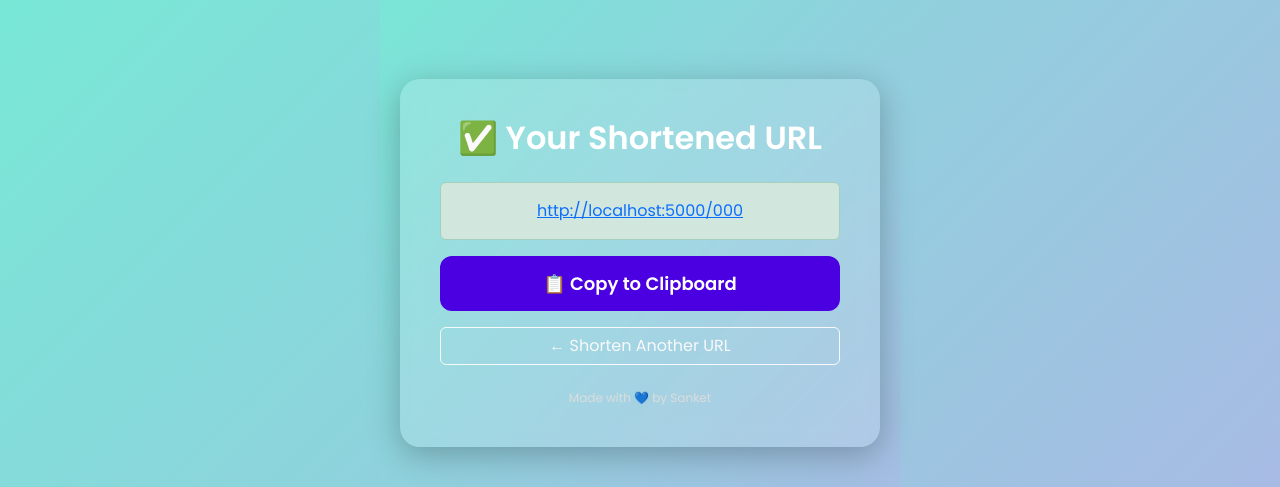
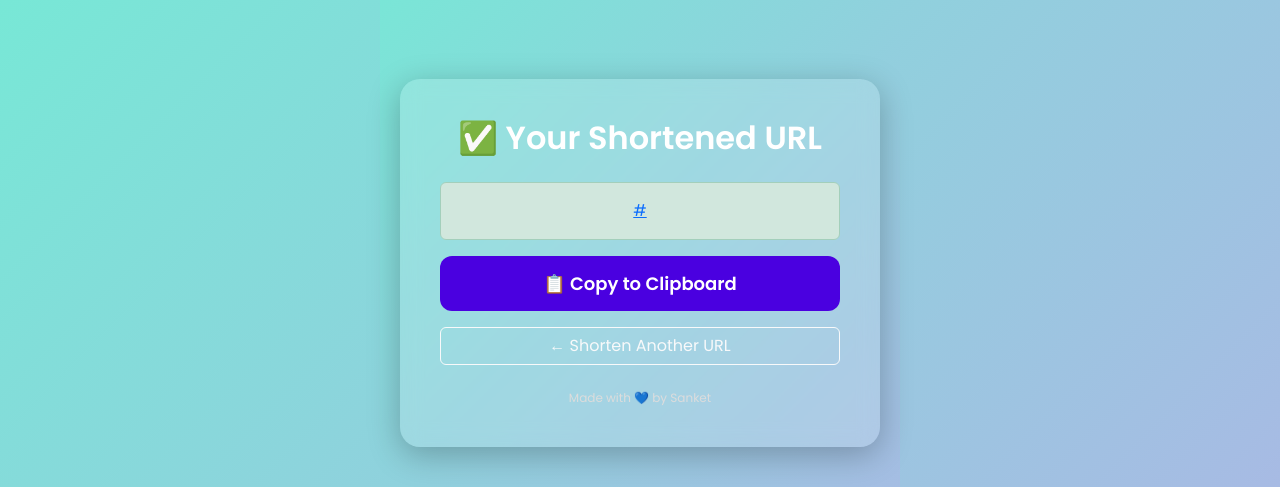
Before and after one commit to san7499/url_shortner, a Flask app: template templates/short_url.html in a window 1280 px wide. Shown: the part 137-624 px from the top of the page. Run offline with Flask 3, Linux system fonts and the light colour scheme; the template is opened without the code that fills it: most values are stand-ins (such as "Sample title", 1, 10 or a date in 2020).

Commit message:
Update short_url.html

```diff
--- a/templates/short_url.html
+++ b/templates/short_url.html
@@ -21,8 +21,8 @@
     <h2 class="mb-4 title">✅ Your Shortened URL</h2>
 
     <div class="alert alert-success short-url-box">
-      <a href="/{{ short_code }}" target="_blank" class="short-url">
-        http://localhost:5000/{{ short_code }}
+      <a href="{{ short_url }}" target="_blank" class="short-url">
+        {{ short_url }}
       </a>
     </div>
 
@@ -35,7 +35,7 @@
 
 <script>
   function copyToClipboard() {
-    const text = "http://localhost:5000/{{ short_code }}";
+    const text = "{{ short_url }}";
     navigator.clipboard.writeText(text).then(() => {
       alert("✅ Copied to clipboard!");
     });
```
